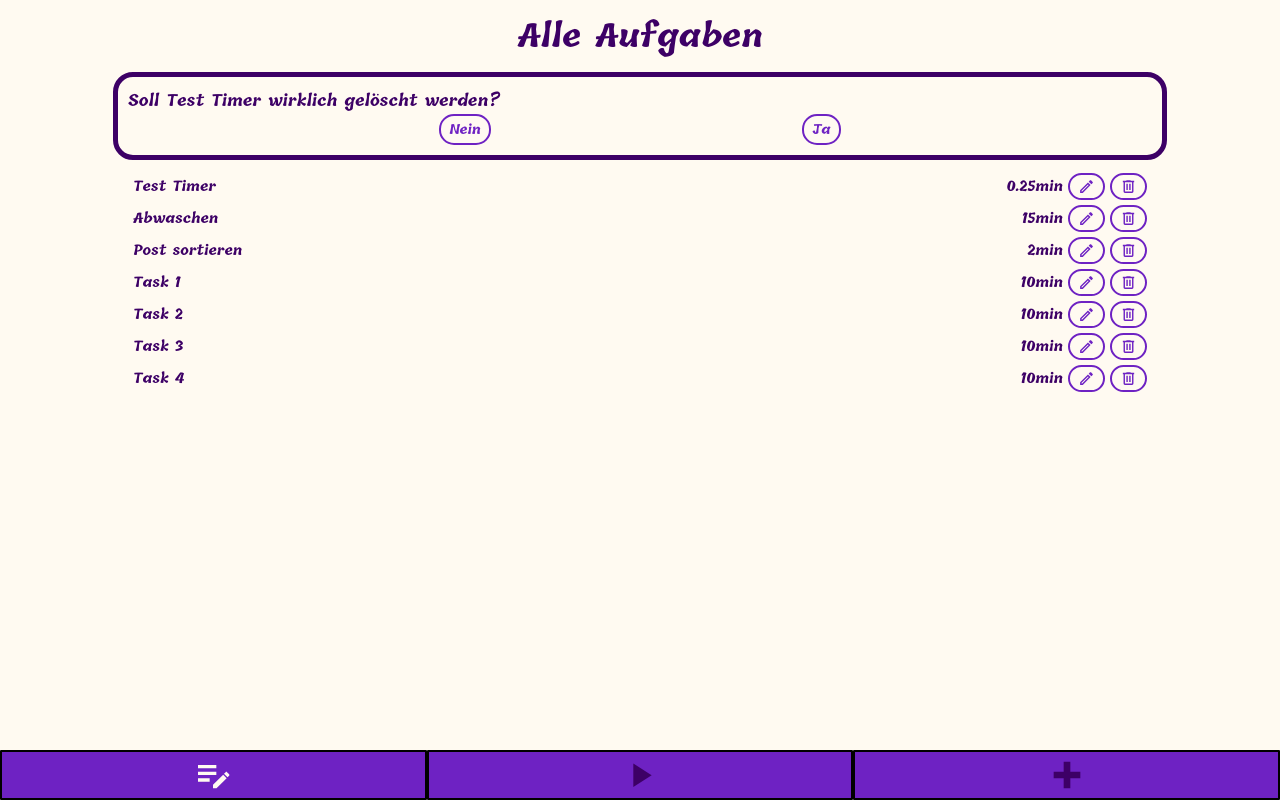
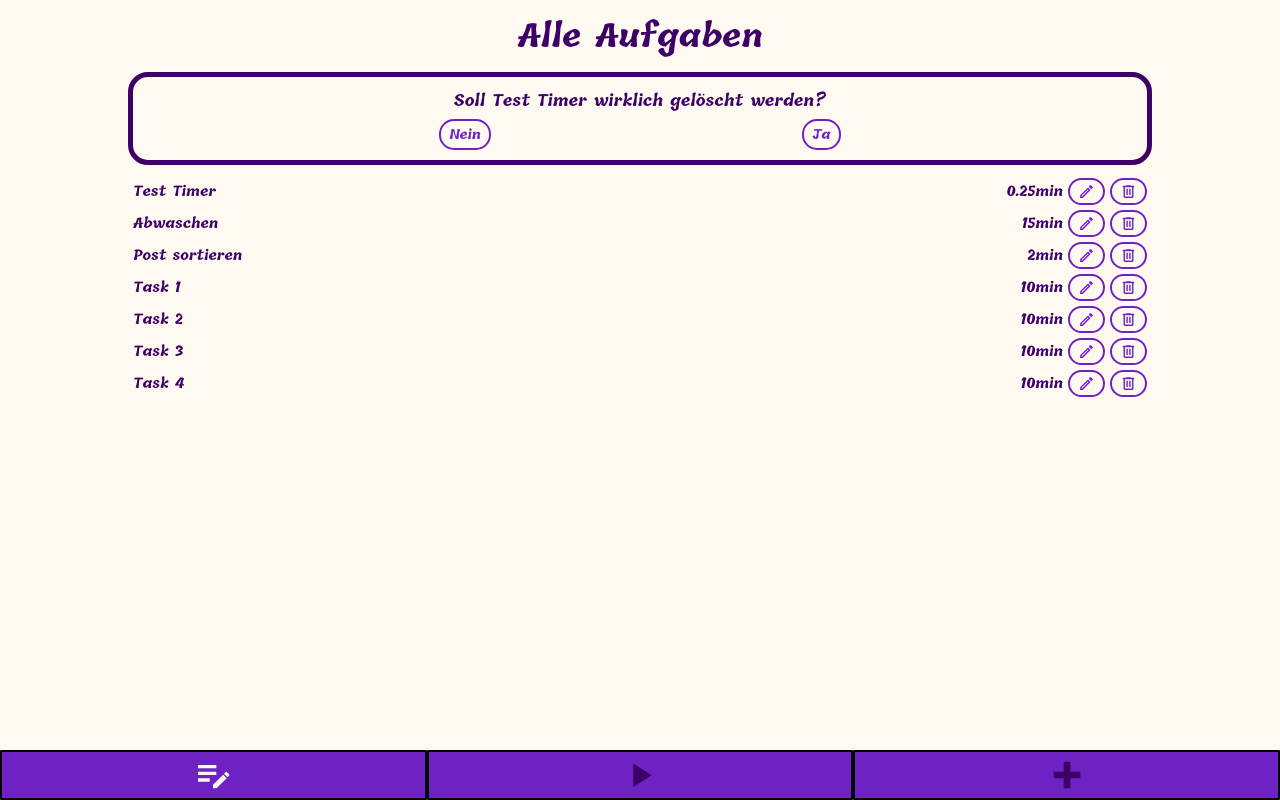
Before and after one commit to A11yship/capstone-project, a Next.js app: page /task-list in a window 1280 px wide. Both pictures are taken after a click on the button 1128 px from the left and 88 px from the top of the page. Built offline with nearby package versions, Linux system fonts and the light colour scheme.

Commit message:
Style modal

```diff
--- a/src/components/Modal/Modal.js
+++ b/src/components/Modal/Modal.js
@@ -1,12 +1,12 @@
 import Button from '../Button/Button';
 import StyledButtonContainer from '../ButtonContainer/StyledButtonContainer';
 
-import StyledModal from './StyledModal';
+import {StyledModal, StyledModalText} from './StyledModal';
 
 export default function Modal({text, onCancel, onSubmit}) {
 	return (
 		<StyledModal>
-			<p>{text}</p>
+			<StyledModalText>{text}</StyledModalText>
 			<StyledButtonContainer>
 				<Button onClick={onCancel}>Nein</Button>
 				<Button onClick={onSubmit}>Ja</Button>
--- a/src/components/Modal/StyledModal.js
+++ b/src/components/Modal/StyledModal.js
@@ -1,10 +1,18 @@
 import styled from 'styled-components';
 
 const StyledModal = styled.section`
+	display: flex;
+	flex-direction: column;
+	align-items: center;
+	width: 80vw;
 	padding: 10px;
 	gap: 5px;
 	border: 5px solid var(--dark-color);
 	border-radius: 20px;
 `;
 
-export default StyledModal;
+const StyledModalText = styled.p`
+	text-align: center;
+`;
+
+export {StyledModal, StyledModalText};
```
